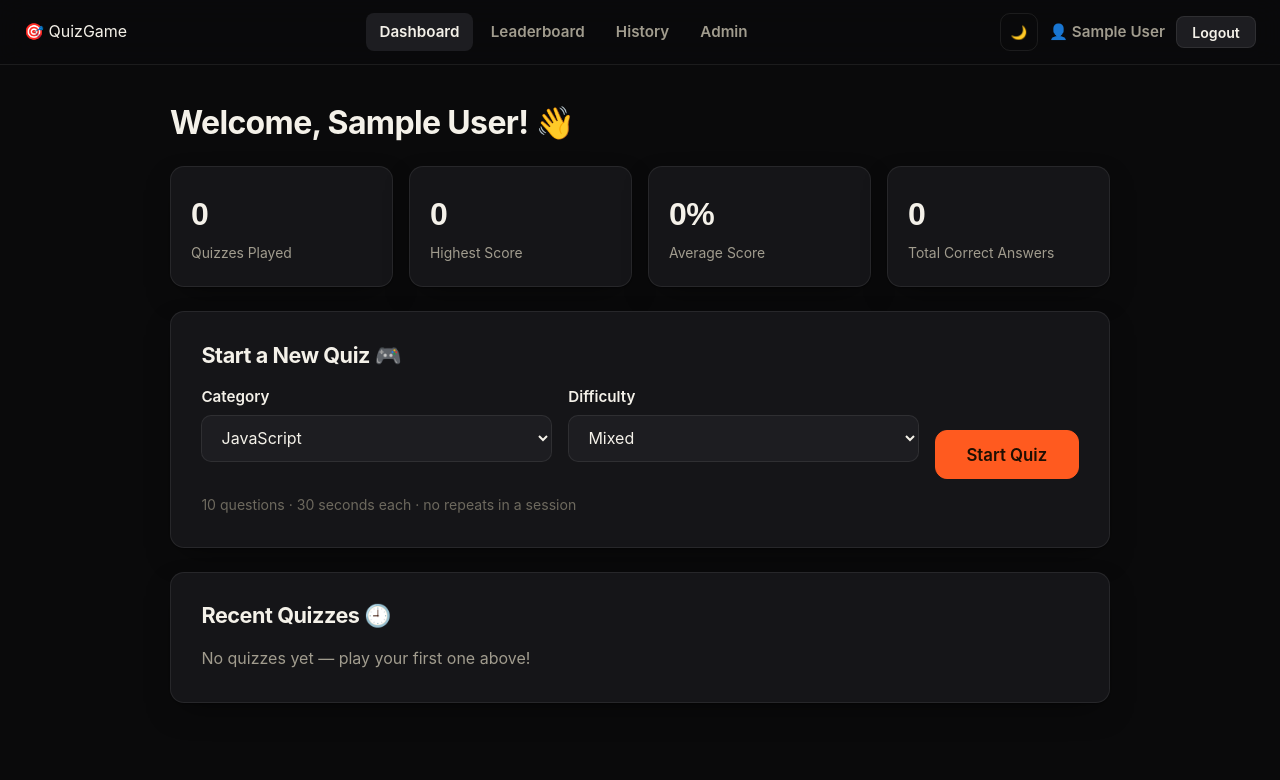
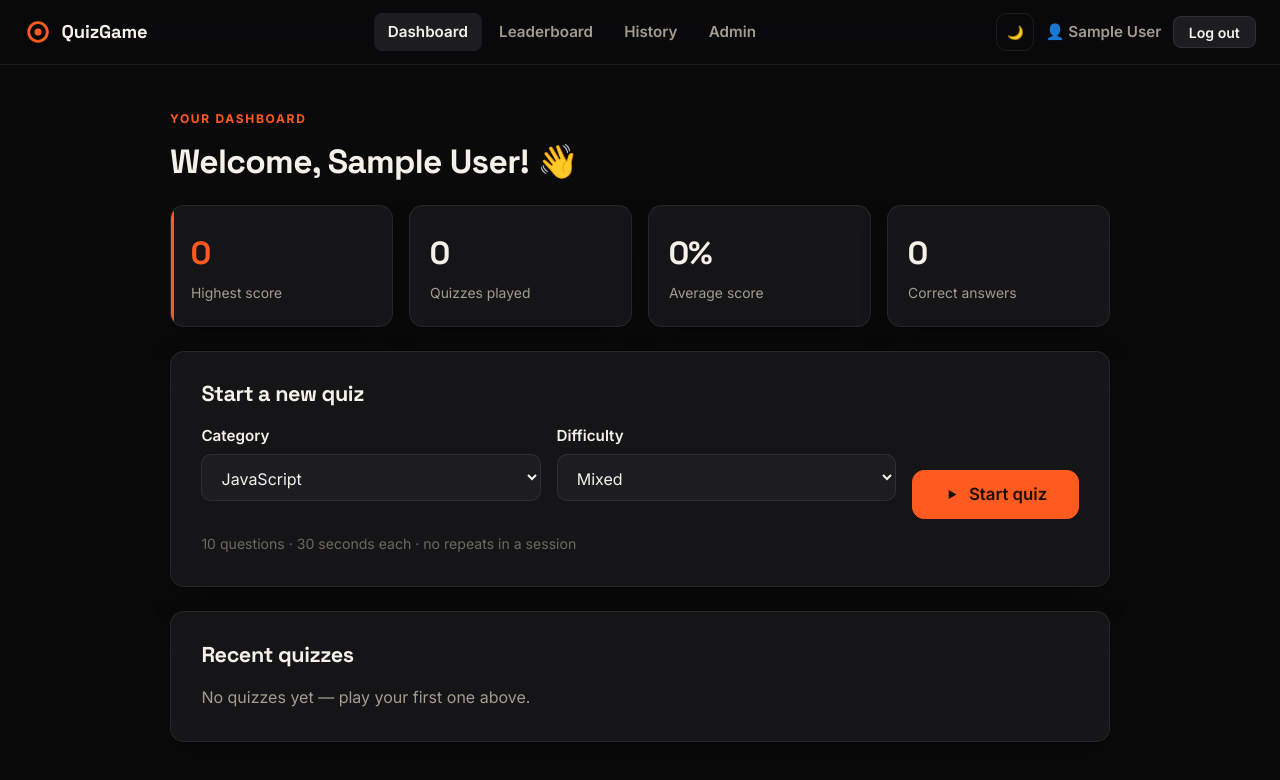
Before and after one commit to Tufail2004/Quiz-Game, a plain HTML site: page frontend/dashboard.html in a window 1280 px wide. Drawn offline with Linux system fonts and the light colour scheme; no server answers; sample sign-in values are in the browser's storage.

Commit message:
Redesign: dashboard page

```diff
--- a/frontend/dashboard.html
+++ b/frontend/dashboard.html
@@ -4,11 +4,22 @@
   <meta charset="UTF-8" />
   <meta name="viewport" content="width=device-width, initial-scale=1.0" />
   <title>Dashboard — QuizGame</title>
+  <link rel="preconnect" href="https://fonts.googleapis.com" />
+  <link rel="preconnect" href="https://fonts.gstatic.com" crossorigin />
+  <link href="https://fonts.googleapis.com/css2?family=Inter:wght@400;500;600;700&family=Space+Grotesk:wght@500;600;700&display=swap" rel="stylesheet" />
   <link rel="stylesheet" href="css/style.css" />
 </head>
 <body>
   <nav class="navbar">
-    <a href="dashboard.html" class="logo">🎯 QuizGame</a>
+    <a href="dashboard.html" class="logo" aria-label="QuizGame home">
+      <span class="logo-mark" aria-hidden="true">
+        <svg viewBox="0 0 24 24" fill="none" stroke="currentColor" stroke-width="2.4" stroke-linecap="round">
+          <circle cx="12" cy="12" r="8" />
+          <circle cx="12" cy="12" r="3" fill="currentColor" stroke="none" />
+        </svg>
+      </span>
+      <span class="logo-word">QuizGame</span>
+    </a>
     <div class="nav-links">
       <a href="dashboard.html" class="active">Dashboard</a>
       <a href="leaderboard.html">Leaderboard</a>
@@ -16,36 +27,39 @@
       <a href="admin.html" id="adminLink" class="hidden">Admin</a>
     </div>
     <div class="nav-right">
-      <button id="themeToggle" class="icon-btn" title="Toggle light/dark mode">🌙</button>
+      <button id="themeToggle" class="icon-btn" title="Toggle light/dark mode" aria-label="Toggle color theme"></button>
       <span id="navUserName" class="nav-user"></span>
-      <button id="logoutBtn" class="btn btn-small">Logout</button>
+      <button id="logoutBtn" class="btn btn-small">Log out</button>
     </div>
   </nav>
 
   <main class="container">
-    <h1 id="welcomeHeading" class="fade-in">Welcome! 👋</h1>
+    <div class="page-head fade-in">
+      <span class="eyebrow">Your dashboard</span>
+      <h1 id="welcomeHeading">Welcome!</h1>
+    </div>
 
     <section class="stats-grid">
-      <div class="stat-card slide-up">
-        <div class="stat-value" id="statQuizzes">0</div>
-        <div class="stat-label">Quizzes Played</div>
+      <div class="stat-card slide-up highlight" style="--d:0.05s">
+        <div class="stat-value num" id="statHighest">0</div>
+        <div class="stat-label">Highest score</div>
       </div>
-      <div class="stat-card slide-up">
-        <div class="stat-value" id="statHighest">0</div>
-        <div class="stat-label">Highest Score</div>
+      <div class="stat-card slide-up" style="--d:0.1s">
+        <div class="stat-value num" id="statQuizzes">0</div>
+        <div class="stat-label">Quizzes played</div>
       </div>
-      <div class="stat-card slide-up">
-        <div class="stat-value" id="statAverage">0%</div>
-        <div class="stat-label">Average Score</div>
+      <div class="stat-card slide-up" style="--d:0.15s">
+        <div class="stat-value num" id="statAverage">0%</div>
+        <div class="stat-label">Average score</div>
       </div>
-      <div class="stat-card slide-up">
-        <div class="stat-value" id="statCorrect">0</div>
-        <div class="stat-label">Total Correct Answers</div>
+      <div class="stat-card slide-up" style="--d:0.2s">
+        <div class="stat-value num" id="statCorrect">0</div>
+        <div class="stat-label">Correct answers</div>
       </div>
     </section>
 
     <section class="card fade-in">
-      <h2>Start a New Quiz 🎮</h2>
+      <h2>Start a new quiz</h2>
       <div class="quiz-setup">
         <label>
           Category
@@ -70,15 +84,18 @@
             <option value="hard">Hard (30 pts)</option>
           </select>
         </label>
-        <button id="startQuizBtn" class="btn btn-primary btn-large">Start Quiz</button>
+        <button id="startQuizBtn" class="btn btn-primary btn-large">
+          <svg viewBox="0 0 24 24" fill="currentColor" aria-hidden="true"><path d="M8 5.5v13l11-6.5-11-6.5Z"/></svg>
+          Start quiz
+        </button>
       </div>
       <p class="hint">10 questions · 30 seconds each · no repeats in a session</p>
     </section>
 
     <section class="card fade-in">
-      <h2>Recent Quizzes 🕘</h2>
+      <h2>Recent quizzes</h2>
       <div id="recentList" class="recent-list">
-        <p class="muted">No quizzes yet — play your first one above!</p>
+        <p class="muted">No quizzes yet — play your first one above.</p>
       </div>
     </section>
   </main>
```
